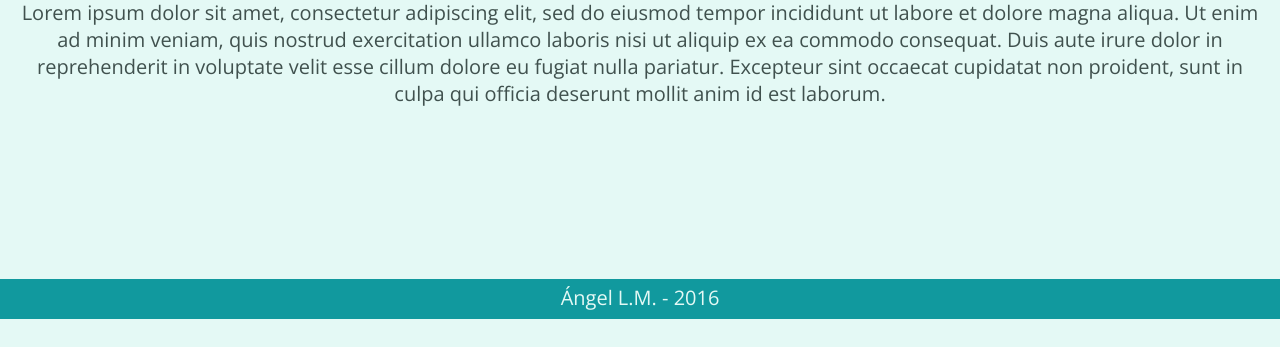
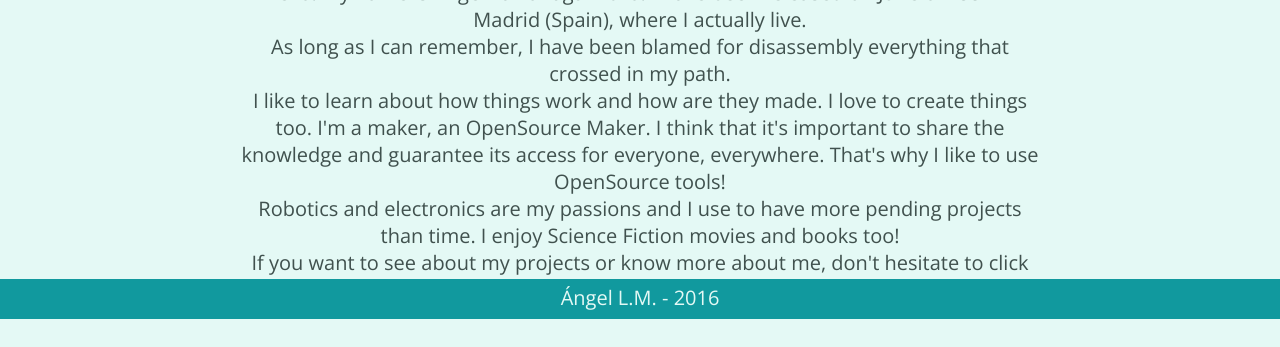
Before and after one commit to AngelLM/Website, a plain HTML site: page index.html in a window 1280 px wide. Shown: the part 453-800 px from the top of the page. Drawn offline with nearby package versions, Linux system fonts and the light colour scheme.

Commit message:
Added About Me text

```diff
--- a/css/style.css
+++ b/css/style.css
@@ -71,10 +71,11 @@ html, body{
 
 #central_section{
 	margin: 0px 0px 50px 0px;
- 	clear: both;
-	padding:20px;
- 	text-align: center;
+  padding:20px;
  	color: #e4f9f5;
+	margin: 0 auto;
+  max-width: 800px;
+
 }
 
 h1{
--- a/index.html
+++ b/index.html
@@ -25,7 +25,11 @@
     </div>
     <div id="central_section">
       <h2>About me</h2>
-      <p id="About_Text">Lorem ipsum dolor sit amet, consectetur adipiscing elit, sed do eiusmod tempor incididunt ut labore et dolore magna aliqua. Ut enim ad minim veniam, quis nostrud exercitation ullamco laboris nisi ut aliquip ex ea commodo consequat. Duis aute irure dolor in reprehenderit in voluptate velit esse cillum dolore eu fugiat nulla pariatur. Excepteur sint occaecat cupidatat non proident, sunt in culpa qui officia deserunt mollit anim id est laborum.</p>
+      <p id="About_Text">Hello! My name is Ángel Larrañaga Muro. I have been released on June of 1992 in Madrid (Spain), where I actually live.<br>
+        As long as I can remember, I have been blamed for disassembly everything that crossed in my path.<br>
+        I like to learn about how things work and how are they made. I love to create things too. I'm a maker, an OpenSource Maker. I think that it's important to share the knowledge and guarantee its access for everyone, everywhere. That's why I like to use OpenSource tools!<br>
+        Robotics and electronics are my passions and I use to have more pending projects than time. I enjoy Science Fiction movies and books too!<br>
+        If you want to see about my projects or know more about me, don't hesitate to click on any of the links above.</p>
     </div>
 </div>
 
```
